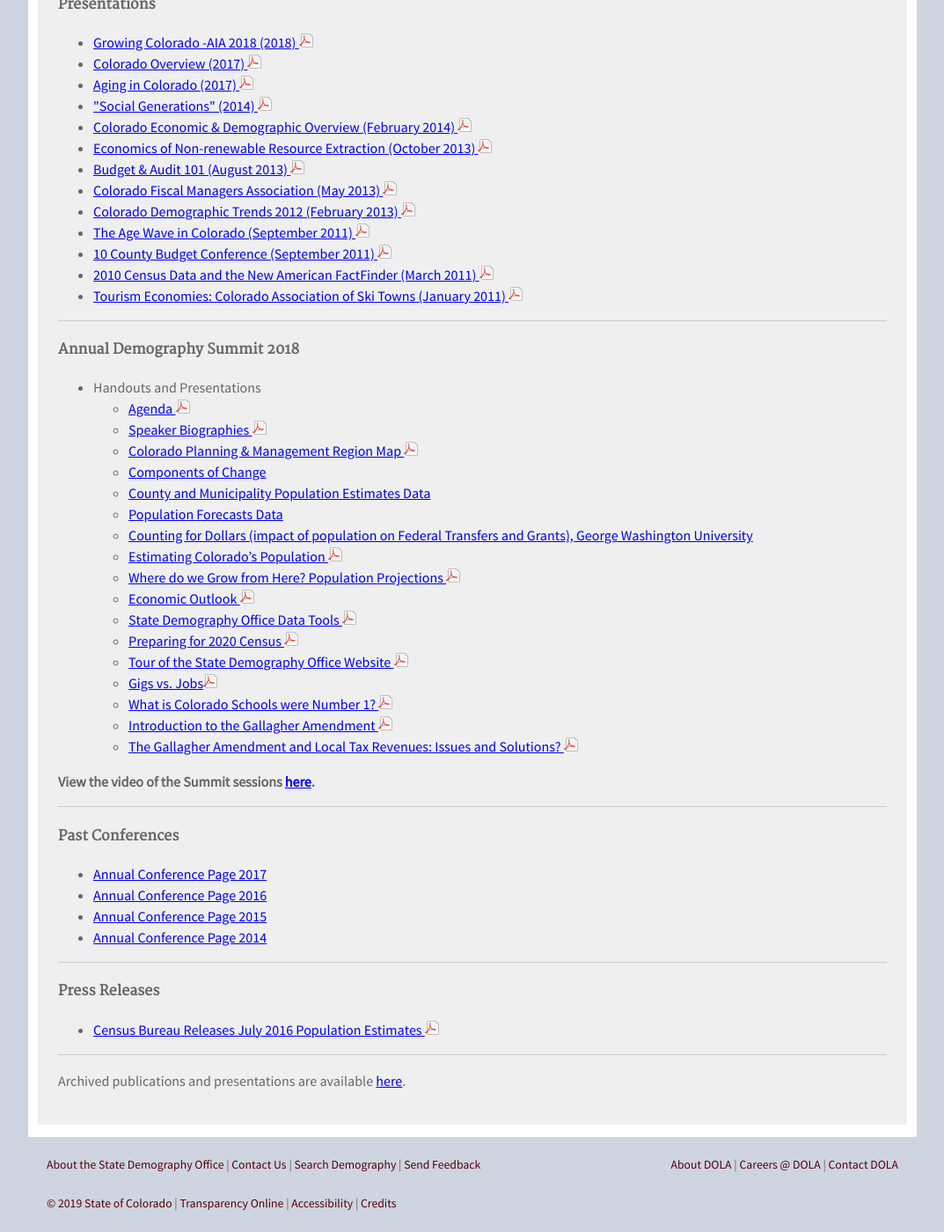
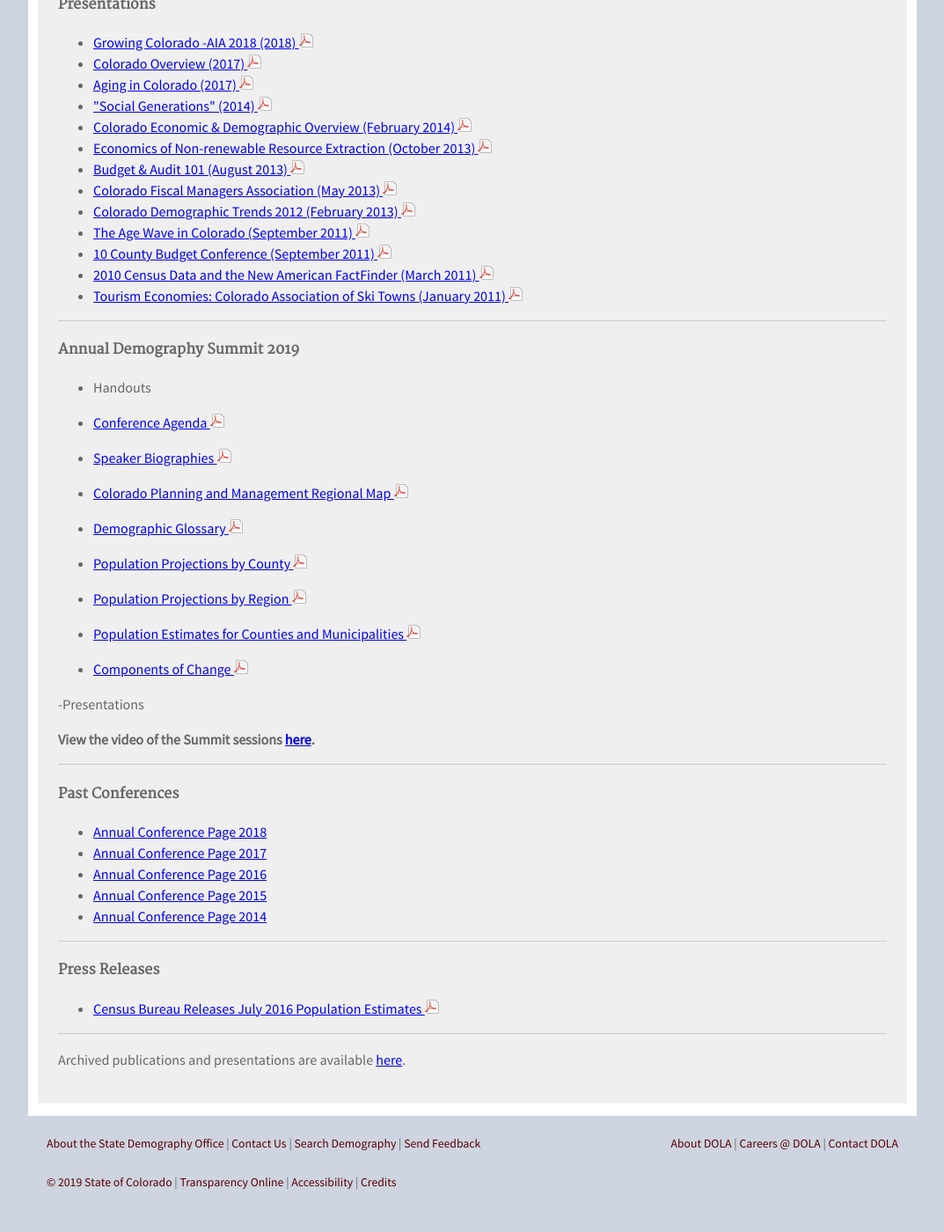
Before and after one commit to TBleess/Website_New, a Jekyll site: the page built from pages/9_Not_in_Menu/publications-and-presentations.md, in a window 1280 px wide and 1400 px high, scrolled down 1146 px. Shown: the whole window at 88% size, without its empty margins (103-1176 px from the left). Built offline with Jekyll 4.4.1, drawn with Linux system fonts in a browser that asks for light colours; after the commit the page ends 2522 px from its top, so only the background shows below that.

Commit message:
Update publications-and-presentations.md

```diff
--- a/pages/9_Not_in_Menu/publications-and-presentations.md
+++ b/pages/9_Not_in_Menu/publications-and-presentations.md
@@ -72,28 +72,30 @@
 
 - - -
 
-#### Annual Demography Summit 2018
+#### Annual Demography Summit 2019
 
-- Handouts and Presentations
-  - [Agenda ![pdf](/images/page_white_acrobat.png 'download pdf file')](https://drive.google.com/uc?export=download&id=1l_vI5hM4FSn2_OdK8aLs2gaDoRhcwbXf)
-  - [Speaker Biographies ![pdf](/images/page_white_acrobat.png 'download pdf file')](https://drive.google.com/uc?export=download&id=14KXxXvUmjybzQ5N11emrXyULa6bB3Uit)
-  - [Colorado Planning & Management Region Map ![pdf](/images/page_white_acrobat.png 'download pdf file')](https://drive.google.com/uc?export=download&id=0B2FMBVetYCVCcWRFN1lSZWFfRms)
-  - [Components of Change](https://demography.dola.colorado.gov/births-deaths-migration/)
-  - [County and Municipality Population Estimates Data](https://demography.dola.colorado.gov/population/population-totals-municipalities/#population-totals-for-colorado-municipalities)
-  - [Population Forecasts Data](https://demography.dola.colorado.gov/population/population-totals-counties/#population-totals-for-colorado-counties)
-  - [Counting for Dollars (impact of population on Federal Transfers and Grants), George Washington University](https://gwipp.gwu.edu/counting-dollars-2020-role-decennial-census-geographic-distribution-federal-funds)
-  - [Estimating Colorado's Population ![pdf](/images/page_white_acrobat.png 'download pdf file')](https://drive.google.com/uc?export=download&id=1192LVTfiL3p8VBAYrqonKSnpLhd5IdZT)
-  - [Where do we Grow from Here? Population Projections ![pdf](/images/page_white_acrobat.png 'download pdf file')](https://drive.google.com/uc?export=download&id=1qIhkID40xuCwOYMYwjto4QQEBrxpuBxe)
-  - [Economic Outlook ![pdf](/images/page_white_acrobat.png 'download pdf file')](https://drive.google.com/uc?export=download&id=1rBhtW_I-L7ZonghR0jNUG4egYkSm22rg)
-  - [State Demography Office Data Tools ![pdf](/images/page_white_acrobat.png 'download pdf file')](https://drive.google.com/uc?export=download&id=1vXkuN6Wq5H4iNd1jjuiVRvdxvopHKmLi)
-  - [Preparing for 2020 Census ![pdf](/images/page_white_acrobat.png 'download pdf file')](https://drive.google.com/uc?export=download&id=1T2QAzoY-3JnkPe2g5QNg1gX3y2-7EYdI)
-  - [Tour of the State Demography Office Website ![pdf](/images/page_white_acrobat.png 'download pdf file')](https://drive.google.com/uc?export=download&id=1uBIqjFalnRC15wPLWl3IBwjblcfPbJTz)
-  - [Gigs vs. Jobs![pdf](/images/page_white_acrobat.png 'download pdf file')](https://drive.google.com/uc?export=download&id=1uXcksCF8eZ3p1GF5P1JVUTzNG3sl1BJc)
-  - [What is Colorado Schools were Number 1? ![pdf](/images/page_white_acrobat.png 'download pdf file')](https://drive.google.com/uc?export=download&id=16M3eRItvykPfK8-fqMkANrQxNr3_EiuK)
-  - [Introduction to the Gallagher Amendment ![pdf](/images/page_white_acrobat.png 'download pdf file')](https://drive.google.com/uc?export=download&id=1_wcUwvL7Jx87VWExwR7VMn4l9pY723lq)
-  - [The Gallagher Amendment and Local Tax Revenues: Issues and Solutions? ![pdf](/images/page_white_acrobat.png 'download pdf file')](https://drive.google.com/uc?export=download&id=1KbbNrt7iOFBqaapPLq03lb0M18E7HSbB)
+- Handouts
+ - [Conference Agenda ![pdf](/images/page_white_acrobat.png 'download pdf file')](https://drive.google.com/uc?export=download&id=1icenN570mJFaa7bAqCEncVfyVrhPfVj1)
 
- **View the video of the Summit sessions [here](https://dola.ompnetwork.org/embed/sessions/94859?embedInPoint=1&embedOutPoint=31075&shareMethod=embed).**
+ - [Speaker Biographies ![pdf](/images/page_white_acrobat.png 'download pdf file')](https://drive.google.com/uc?export=download&id=1U5_c7G_Mhn_CR7HRsPtqT3PQeu7nxNFJ)
+
+ - [Colorado Planning and Management Regional Map ![pdf](/images/page_white_acrobat.png 'download pdf file')](https://drive.google.com/uc?export=download&id=1dmP03jMT8ajh2AtyPycT9XcJYkTRwsFA)
+
+ - [Demographic Glossary ![pdf](/images/page_white_acrobat.png 'download pdf file')](https://drive.google.com/uc?export=download&id=13NtPanLZk7V1iRD-6W9JoPRY-HjoYkQP)
+
+ - [Population Projections by County ![pdf](/images/page_white_acrobat.png 'download pdf file')](https://drive.google.com/uc?export=download&id=1NK7IYsOx0eqzgxJXLnvaeQIru8KRmASF)
+
+ - [Population Projections by Region ![pdf](/images/page_white_acrobat.png 'download pdf file')](https://drive.google.com/uc?export=download&id=1z0WIi0vUhdiNIDr_hhDci-Z75mweFet9)
+
+ - [Population Estimates for Counties and Municipalities ![pdf](/images/page_white_acrobat.png 'download pdf file')](https://drive.google.com/uc?export=download&id=1S7ys_qBRoO5425t8JL8IorOhBoNLoBqx)
+
+ - [Components of Change ![pdf](/images/page_white_acrobat.png 'download pdf file')](https://drive.google.com/uc?export=download&id=1SRM0nXP0CbEpy7BM7loAr1TBydFLP3G7)
+
+-Presentations
+
+
+
+ **View the video of the Summit sessions [here](https://dola.ompnetwork.org/sessions/120159?embedInPoint=1&embedOutPoint=29819&shareMethod=embed).**
 
 
 
@@ -101,6 +103,7 @@
 ---
 
 #### Past Conferences
+ - [Annual Conference Page 2018](/demography/annual-demography-summit-2018/#annual-demography-summit-videos-2018)
  - [Annual Conference Page 2017](/demography/annual-demography-summit-2017/#annual-demography-summit-videos-2017)
  - [Annual Conference Page 2016](/demography/annual-demography-summit-2016/#annual-demography-summit-videos-2016)
  - [Annual Conference Page 2015](/demography/annual-demography-meeting-2015/#annual-demography-meeting-videos-2015)
```
